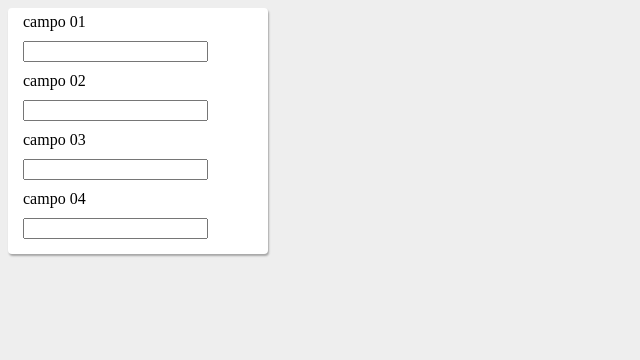
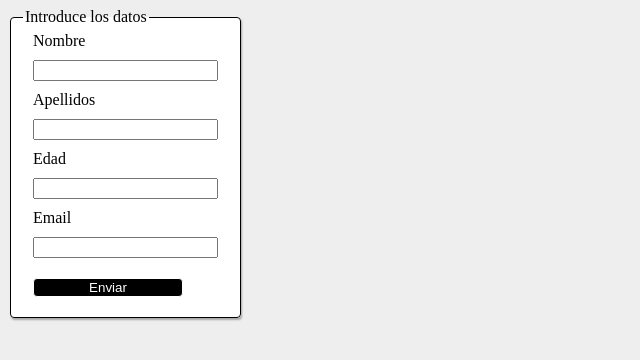
Before and after one commit to Mattai16/80688, a plain HTML site: page practica01/formulario.html in a window 1280 px wide. Shown: the whole page, without its empty margins (0-640 px from the left). Drawn offline with Linux system fonts and the light colour scheme.

Commit message:
Agregación de servicio web.gs

```diff
--- a/practica01/formulario.html
+++ b/practica01/formulario.html
@@ -2,17 +2,39 @@
 
 <html>
 
-    <head>
+<head>
 
-        <title>Formulario</title>
-        <link rel="stylesheet" href="main.css">
-    </head>
+    <title>Formulario</title>
+    <link rel="stylesheet" href="main.css" type="text/css">
+</head>
 
-    <body>
+<body>
 
+    <fieldset>
 
-    <form action=""><label for="" id="01">campo 01</label><input type="text" id="01"><br><label for="" id="02">campo 02</label><input type="text" id="02"><br><label for="" id="03">campo 03</label><input type="text" id="03"><br><label for="" id="04">campo 04</label><input type="text" id="04"><br></form>
+        <legend>Introduce los datos</legend>
 
-    </body>
+        <form action="https://script.google.com/macros/s/AKfycbwF8gSHV-9gMK1MJGjbsYeoTMk4BgwHlLMdV_QY193EJ3SOl55P-bvehBg0AbPwghbyyQ/exec" method="get">
+
+            <label for="" id="01">Nombre</label>
+            <br>
+            <input type="text" id="01"><br>
+            <label for="" id="02">Apellidos</label>
+            <br>
+            <input type="text" id="02"><br>
+            <label for="" id="03">Edad</label>
+            <br>
+            <input type="text" id="03"><br>
+            <label for="" id="04">Email</label>
+            <br>
+            <input type="text" id="04">
+            <br>
+            <button type="submit">Enviar</button>
+
+        </form>
+
+    </fieldset>
+
+</body>
 
 </html>
--- a/practica01/main.css
+++ b/practica01/main.css
@@ -4,12 +4,22 @@ body {
 }
 
 
-form {
+fieldset {
     background-color: white;
-    padding: 5px;
-    width: 250px;
     border-radius: 4px;
+    border: 1px solid;
+    width: 170px;
     box-shadow: 1px 2px 2px rgba(0, 0, 0, 0.3);
+
+}
+
+button {
+    margin: 10px;
+    background-color: black;
+    color: white;
+    border-radius: 4px;
+    border: 1px solid;
+    width: 150px;
 }
 
 body label{
@@ -25,3 +35,9 @@ body input{
 input:hover {
     background-color: rgba(0, 0, 0, 0.01);
 }
+
+
+button:hover {
+    background-color: rgba(0, 0, 0, 0.8);
+    cursor: pointer;
+}
```
Also changed, not shown: 2 other files.
